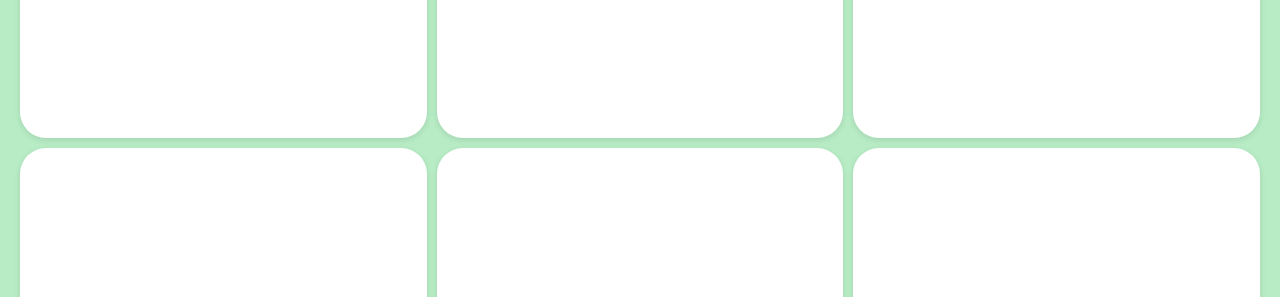
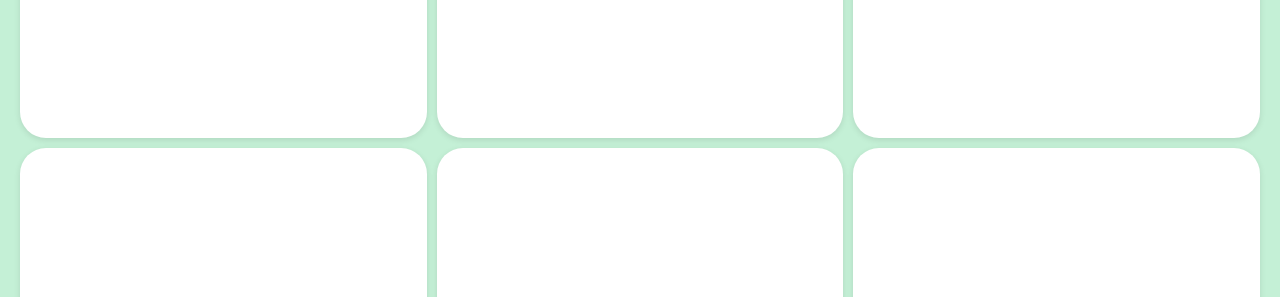
Before and after one commit to originalchinmay/portfolio-website, a plain HTML site: page index.html in a window 1280 px wide. Shown: the part 257-554 px from the top of the page. Drawn offline with Linux system fonts and the light colour scheme.

Commit message:
Changed color

```diff
--- a/style.css
+++ b/style.css
@@ -1,5 +1,5 @@
 body {
-  background-color: #b7ecc5;
+  background-color: #c4f0d6;
   margin: 0;
   /* padding: 30px; */
   height: 100vh;
@@ -35,9 +35,11 @@ body {
   padding: 20px;
   flex-grow: 1;
   flex-basis: 0;
+  border: 2px solid transparent;
 }
 
 .container > div:hover  {
+  border-color: rgb(74, 135, 118);
     box-shadow: 2px 4px 8px rgba(0, 0, 0, 0.3);
     transform: scale(1.006);
 }
```
